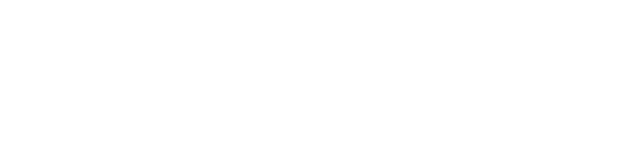
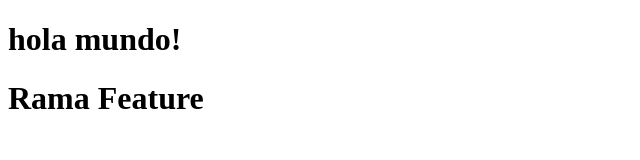
Before and after one commit to sosoriogomez/Test1, a plain HTML site: page index.html in a window 1280 px wide. Shown: the whole page, without its empty margins (0-640 px from the left). Drawn offline with Linux system fonts and the light colour scheme.

Commit message:
Cambios rama Feature

```diff
--- a/index.html
+++ b/index.html
@@ -6,6 +6,7 @@
     <title>Prueba GITHUB</title>
 </head>
 <body>
-
+    <h1>hola mundo!</h1>
+    <h1>Rama Feature</h1>
 </body>
 </html>
```
